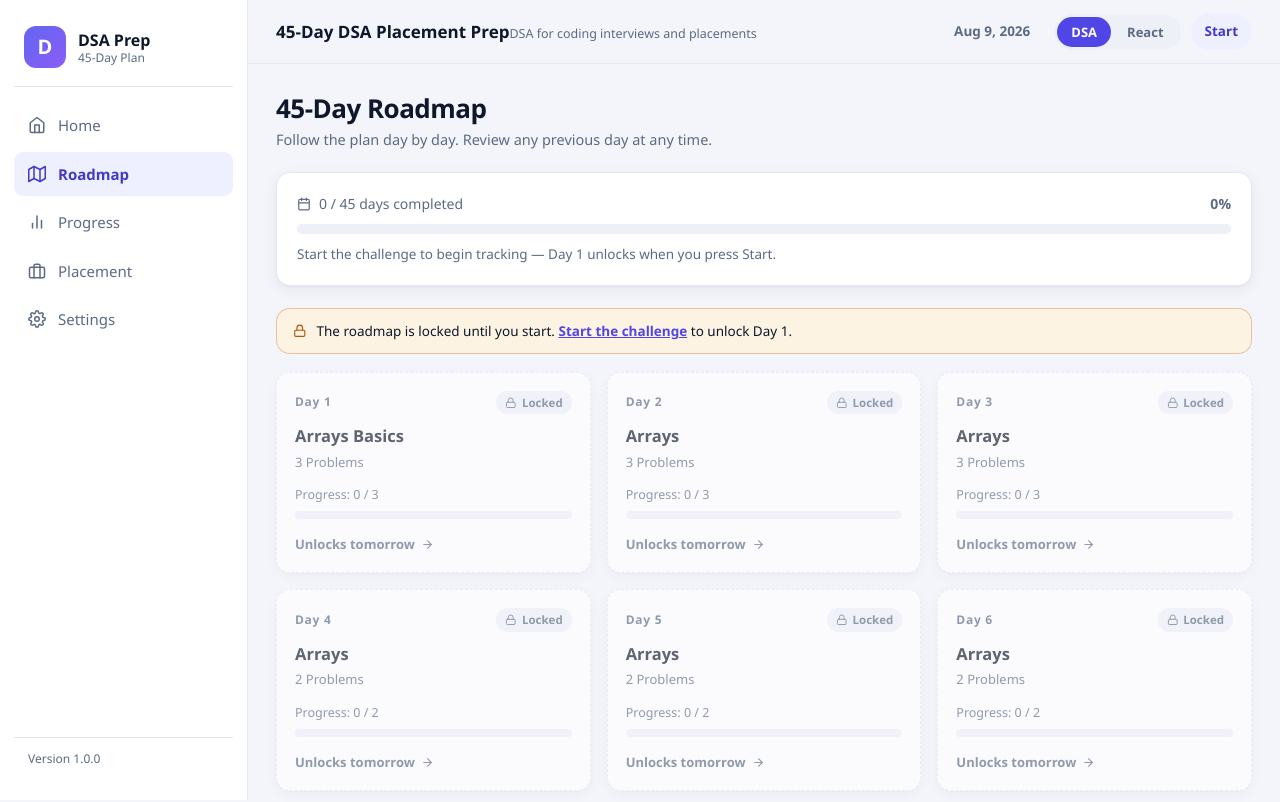
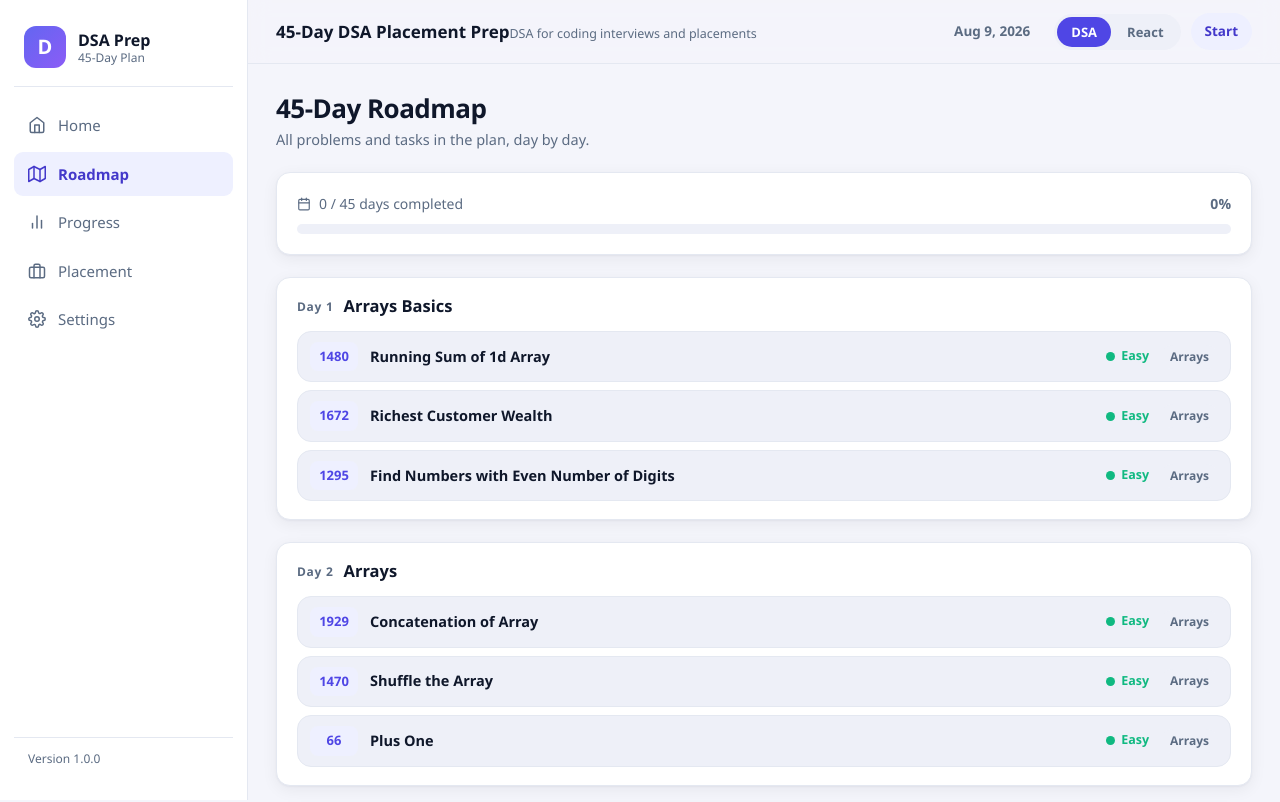
Before and after one commit to Sasin195/CrackIT, a React (Vite) app: page /roadmap in a window 1280 px wide. Shown: the top 802 px of the page. Built offline with nearby package versions, Linux system fonts and the light colour scheme.

Commit message:
Show all problems as flat day-grouped list on roadmap page

```diff
--- a/src/App.jsx
+++ b/src/App.jsx
@@ -25,7 +25,6 @@ export default function App() {
         <Route element={<Layout />}>
           <Route path="/" element={<HomePage />} />
           <Route path="/roadmap" element={<RoadmapPage />} />
-          <Route path="/roadmap/preview" element={<RoadmapPage readOnly />} />
           <Route path="/day/:dayNumber" element={<DayPage />} />
           <Route path="/problem/:problemId" element={<ProblemPage />} />
           <Route path="/progress" element={<ProgressPage />} />
--- a/src/components/DayCard.jsx
+++ /dev/null
@@ -1,66 +0,0 @@
-import { Link } from "react-router-dom";
-import { FiCheckCircle, FiPlay, FiClock, FiArrowRight, FiLock } from "react-icons/fi";
-import { getDayProblemStats, isDayCompleted } from "../utils/progress.js";
-import { cn } from "../utils/helpers.js";
-
-export default function DayCard({ day, data, isCurrent, locked, readOnly = false }) {
-  const completed = isDayCompleted(data, day);
-  const stats = getDayProblemStats(data, day);
-  const isRevision = day.type === "revision";
-  const isSimulation = day.type === "simulation";
-  const isMixed = day.type === "mixed";
-  const isFinal = day.type === "final-revision";
-  const hasProblems = stats.total > 0;
-  const unit = day.courseId === "react" ? "Tasks" : "Problems";
-  const countLabel = isRevision || isFinal ? "Revision" : isSimulation ? "Simulation" : isMixed ? "Mixed Set" : `${stats.total} ${unit}`;
-
-  const linkTo = isSimulation ? "/placement" : `/day/${day.day}`;
-
-  const status = completed
-    ? { label: "Completed", icon: FiCheckCircle, tone: "done" }
-    : locked
-      ? { label: "Locked", icon: FiLock, tone: "locked" }
-      : isCurrent
-        ? { label: "Current", icon: FiPlay, tone: "current" }
-        : { label: "Upcoming", icon: FiClock, tone: "upcoming" };
-
-  const content = (
-    <>
-      <div className="day-card-top">
-        <span className="day-number">Day {day.day}</span>
-        <span className={cn("day-status-chip", status.tone)}>
-          <status.icon />
-          {status.label}
-        </span>
-      </div>
-      <h3 className="day-topic">{day.topic}</h3>
-      <p className="day-count">{countLabel}</p>
-      {hasProblems && (
-        <div className="day-progress">
-          <span>
-            Progress: {stats.solved} / {stats.total}
-          </span>
-          <div className="progress progress-sm">
-            <div className="progress-fill" style={{ width: `${stats.percent}%` }} />
-          </div>
-        </div>
-      )}
-      {!readOnly && (
-        <span className="day-cta">
-          {completed ? "Review day" : locked ? "Unlocks tomorrow" : isCurrent ? "Start today" : "Open day"}
-          <FiArrowRight />
-        </span>
-      )}
-    </>
-  );
-
-  if (locked || readOnly) {
-    return <div className={cn("day-card", status.tone)}>{content}</div>;
-  }
-
-  return (
-    <Link to={linkTo} state={{ from: "/roadmap" }} className={cn("day-card", status.tone, isCurrent && "current")}>
-      {content}
-    </Link>
-  );
-}
--- a/src/pages/RoadmapPage.jsx
+++ b/src/pages/RoadmapPage.jsx
@@ -1,34 +1,35 @@
-import { FiMap, FiCalendar, FiLock } from "react-icons/fi";
-import { Link } from "react-router-dom";
+import { FiCalendar, FiCheck, FiClock } from "react-icons/fi";
 import { useApp } from "../context/AppContext.jsx";
 import { getCourse } from "../data/roadmap.js";
-import { calculateProgress, getCurrentDay, canStartDay, getDayCompletedToday, isCourseStarted } from "../utils/progress.js";
-import DayCard from "../components/DayCard.jsx";
+import { calculateProgress, isProblemSolved } from "../utils/progress.js";
 import ProgressBar from "../components/ProgressBar.jsx";
 import PageHeader from "../components/PageHeader.jsx";
+import DifficultyBadge from "../components/DifficultyBadge.jsx";
 
-export default function RoadmapPage({ readOnly = false }) {
+const TYPE_LABELS = {
+  revision: "Revision",
+  simulation: "Simulation",
+  mixed: "Mixed",
+  "final-revision": "Final Revision",
+  final: "Final",
+  project: "Project",
+  learning: "Learning"
+};
+
+const TYPE_NOTES = {
+  revision: "Revisit problems you flagged for review.",
+  "final-revision": "Re-do your hardest and most-flagged problems.",
+  final: "Re-do your hardest and most-flagged problems."
+};
+
+export default function RoadmapPage() {
   const { data } = useApp();
   const course = getCourse(data.settings.course);
-  const roadmap = course.roadmap;
   const progress = calculateProgress(data, course);
-  const currentDayNumber = getCurrentDay(data, course).day;
-  const started = isCourseStarted(data, course.id);
-
-  const note = readOnly
-    ? `${course.totalDays} days planned across the ${course.title}.`
-    : !started
-      ? "Start the challenge to begin tracking — Day 1 unlocks when you press Start."
-      : progress.challengeComplete
-        ? "🏆 All days completed — congratulations!"
-        : `You're currently on Day ${currentDayNumber}.`;
 
   return (
     <>
-      <PageHeader
-        title={`${course.totalDays}-Day Roadmap`}
-        subtitle={readOnly ? "A read-only overview of the full plan." : "Follow the plan day by day. Review any previous day at any time."}
-      />
+      <PageHeader title={`${course.totalDays}-Day Roadmap`} subtitle="All problems and tasks in the plan, day by day." />
 
       <div className="roadmap-summary card">
         <div className="roadmap-summary-head">
@@ -39,39 +40,46 @@ export default function RoadmapPage({ readOnly = false }) {
           <strong>{Math.round(progress.daysPercent)}%</strong>
         </div>
         <ProgressBar percent={progress.daysPercent} />
-        <p className="roadmap-summary-note">{note}</p>
       </div>
 
-      {!readOnly && !started && (
-        <div className="roadmap-lock-note">
-          <FiLock />
-          <span>
-            The roadmap is locked until you start.{" "}
-            <Link to="/" className="link-inline">Start the challenge</Link> to unlock Day 1.
-          </span>
-        </div>
-      )}
+      <div className="roadmap-group-list">
+        {course.roadmap.map((day) => {
+          const problems = day.problems || [];
+          const typeLabel = TYPE_LABELS[day.type];
+          const typeNote = TYPE_NOTES[day.type];
 
-      {!readOnly && started && getDayCompletedToday(data, course.id) !== null && (
-        <div className="roadmap-lock-note">
-          <FiLock />
-          <span>
-            One day per calendar day — you already completed a day today. Days after it unlock tomorrow.
-          </span>
-        </div>
-      )}
+          return (
+            <div key={day.day} className="roadmap-group">
+              <div className="roadmap-group-head">
+                <span className="roadmap-day-label">Day {day.day}</span>
+                <h3>{day.topic}</h3>
+                {typeLabel && <span className="roadmap-day-type">{typeLabel}</span>}
+              </div>
 
-      <div className="roadmap-grid">
-        {roadmap.map((day) => (
-          <DayCard
-            key={day.day}
-            day={day}
-            data={data}
-            readOnly={readOnly}
-            isCurrent={day.day === currentDayNumber}
-            locked={!started || !canStartDay(data, day)}
-          />
-        ))}
+              {problems.length > 0 ? (
+                <ul className="roadmap-problem-list">
+                  {problems.map((problem) => {
+                    const solved = isProblemSolved(data, problem.progressKey);
+                    return (
+                      <li key={problem.progressKey} className="roadmap-problem">
+                        <span className="roadmap-problem-number">{problem.number}</span>
+                        <span className="roadmap-problem-title">{problem.title}</span>
+                        <DifficultyBadge difficulty={problem.difficulty} />
+                        {problem.topic && <span className="topic-chip">{problem.topic}</span>}
+                        {solved && <FiCheck className="roadmap-problem-done" />}
+                      </li>
+                    );
+                  })}
+                </ul>
+              ) : (
+                <p className="roadmap-group-note">
+                  <FiClock />
+                  {typeNote || "No fixed tasks — this day depends on your progress."}
+                </p>
+              )}
+            </div>
+          );
+        })}
       </div>
     </>
   );
--- a/src/pages/SettingsPage.jsx
+++ b/src/pages/SettingsPage.jsx
@@ -152,7 +152,7 @@ export default function SettingsPage() {
             </span>
             <span className="settings-version">v1.0.0</span>
           </div>
-          <Link className="settings-row" to="/roadmap/preview">
+          <Link className="settings-row" to="/roadmap">
             <FiInfo className="settings-row-icon" />
             <span className="settings-row-text">
               <span className="settings-row-title">View Roadmap</span>
--- a/src/styles/index.css
+++ b/src/styles/index.css
@@ -788,6 +788,99 @@ h1, h2, h3, h4 {
   flex-shrink: 0;
 }
 
+.roadmap-group-list {
+  display: flex;
+  flex-direction: column;
+  gap: 22px;
+}
+
+.roadmap-group {
+  background: var(--surface);
+  border: 1px solid var(--border);
+  border-radius: var(--radius);
+  padding: 18px 20px;
+  box-shadow: var(--shadow);
+}
+
+.roadmap-group-head {
+  display: flex;
+  align-items: center;
+  gap: 10px;
+  flex-wrap: wrap;
+  margin-bottom: 14px;
+}
+.roadmap-group-head h3 {
+  font-size: 16.5px;
+  margin-right: auto;
+}
+.roadmap-day-label {
+  font-size: 12px;
+  font-weight: 700;
+  letter-spacing: 0.06em;
+  color: var(--text-muted);
+}
+.roadmap-day-type {
+  font-size: 11.5px;
+  font-weight: 700;
+  padding: 3px 9px;
+  border-radius: 999px;
+  background: var(--primary-soft);
+  color: var(--primary-soft-text);
+}
+
+.roadmap-problem-list {
+  list-style: none;
+  display: flex;
+  flex-direction: column;
+  gap: 8px;
+}
+
+.roadmap-problem {
+  display: flex;
+  align-items: center;
+  gap: 12px;
+  padding: 10px 12px;
+  border: 1px solid var(--border);
+  border-radius: var(--radius);
+  background: var(--surface-2);
+  flex-wrap: wrap;
+}
+.roadmap-problem-number {
+  font-size: 13px;
+  font-weight: 800;
+  color: var(--primary);
+  background: var(--primary-soft);
+  padding: 5px 9px;
+  border-radius: 8px;
+  flex-shrink: 0;
+  min-width: 48px;
+  text-align: center;
+}
+.roadmap-problem-title {
+  flex: 1;
+  min-width: 0;
+  font-size: 14.5px;
+  font-weight: 600;
+}
+.roadmap-problem-done {
+  color: var(--success);
+  font-size: 18px;
+  flex-shrink: 0;
+}
+
+.roadmap-group-note {
+  display: flex;
+  align-items: center;
+  gap: 8px;
+  font-size: 13.5px;
+  color: var(--text-muted);
+  padding: 6px 2px;
+}
+.roadmap-group-note > svg {
+  color: var(--text-muted);
+  flex-shrink: 0;
+}
+
 .roadmap-grid {
   display: grid;
   grid-template-columns: repeat(auto-fill, minmax(260px, 1fr));
```
